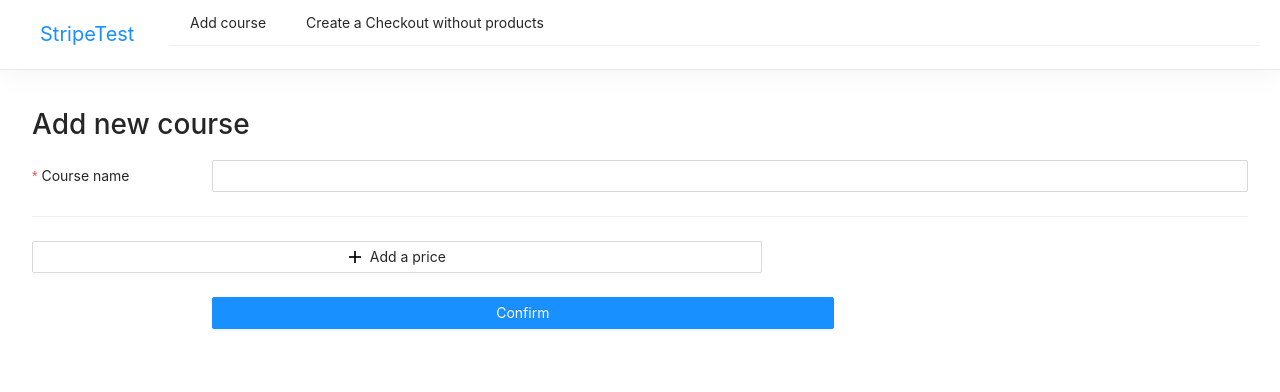
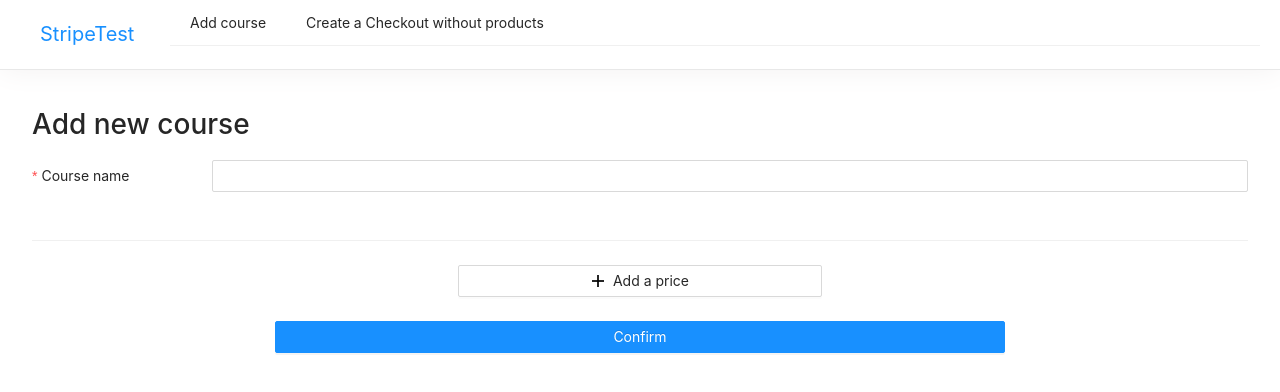
Before and after one commit to TaherSaid/Stripe, a Next.js app in the folder client/: page /add-course in a window 1280 px wide. Shown: the top 392 px of the page. Built offline with nearby package versions, Linux system fonts and the light colour scheme.

Commit message:
Redirect to the home page when product created succesfuly

```diff
--- a/client/pages/add-course.jsx
+++ b/client/pages/add-course.jsx
@@ -1,11 +1,12 @@
-import { useState } from "react";
 import { Button, Form, Input } from "antd";
 import styles from "../styles/Home.module.css";
 import { gql, useMutation } from "@apollo/client";
 import Navbar from "../src/components/navbar";
 import DynamicField from "../src/components/dynamicFields";
+import { useRouter } from "next/router";
 
 const AddCourse = () => {
+  const router = useRouter();
   const ADD_TODO = gql`
     mutation Mutation(
       $courseName: String
@@ -48,6 +49,8 @@ const AddCourse = () => {
               coursePrice,
               courseStripeId: data.price,
             },
+          }).then(() => {
+            router.push("/");
           });
         });
     } catch (error) {
@@ -85,7 +88,7 @@ const AddCourse = () => {
             <Input />
           </Form.Item>
           <DynamicField />
-          <Form.Item label=" ">
+          <Form.Item style={{ textAlign: "center" }}>
             <Button type="primary" htmlType="submit" style={{ width: "60%" }}>
               Confirm
             </Button>
--- a/client/src/components/dynamicFields/index.jsx
+++ b/client/src/components/dynamicFields/index.jsx
@@ -7,7 +7,14 @@ function DynamicField() {
     <Form.List name="coursePrices">
       {(fields, { add, remove }) => {
         return (
-          <div>
+          <div
+            style={{
+              display: "flex",
+              alignContent: "center",
+              flexDirection: "column",
+              alignItems: "stretch",
+            }}
+          >
             {fields.map((field, index) => (
               <div key={field.key}>
                 <Divider>Course prise {index + 1}</Divider>
@@ -32,11 +39,11 @@ function DynamicField() {
               </div>
             ))}
             <Divider />
-            <Form.Item>
+            <Form.Item style={{ textAlign: "center" }}>
               <Button
                 type="ghost"
                 onClick={() => add()}
-                style={{ width: "60%" }}
+                style={{ width: "30%" }}
               >
                 <PlusOutlined /> Add a price
               </Button>
```
